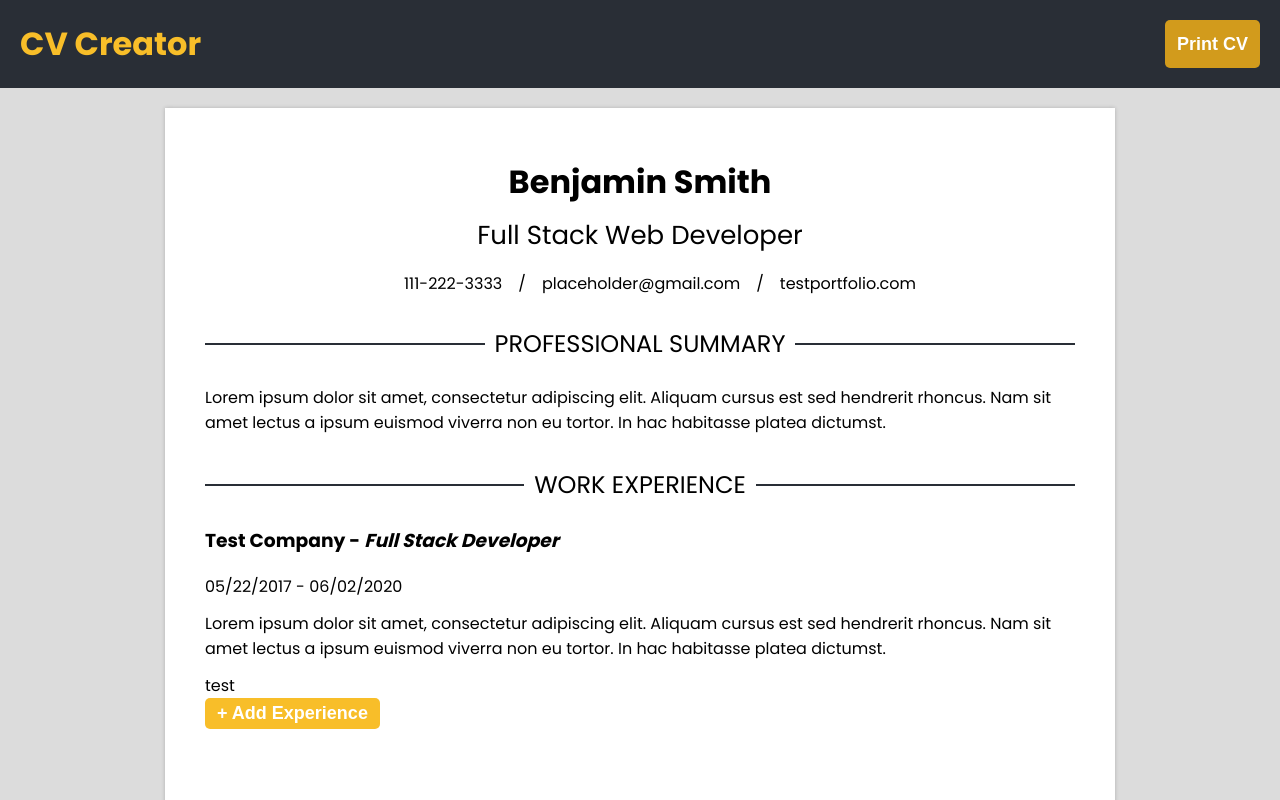
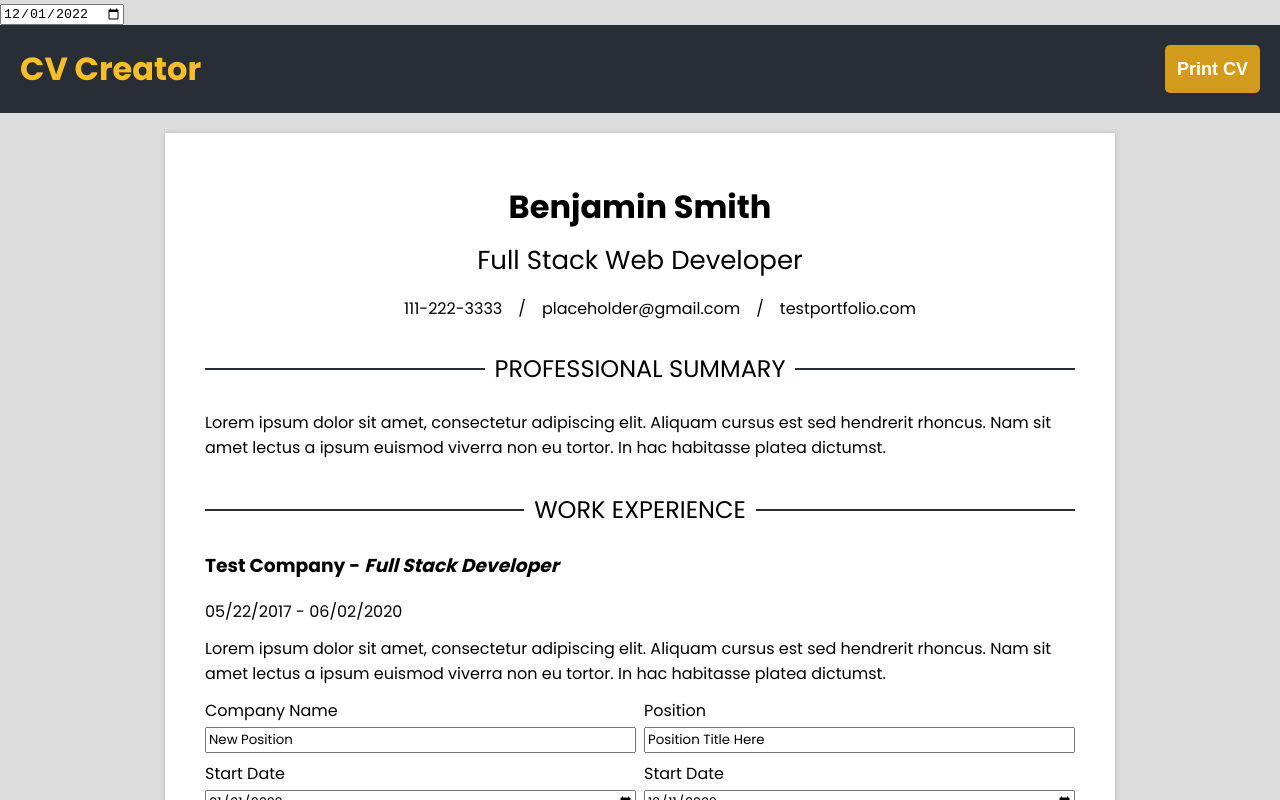
Before and after one commit to bst003/cv-project, a React (Create React App) app: page / in a window 1280 px wide. Both pictures are taken after a click on the button "+ Add Experience". Shown: the top 800 px of the page. Built offline with nearby package versions, Linux system fonts and the light colour scheme.

Commit message:
Set up edit form for Experience

```diff
--- a/public/index.html
+++ b/public/index.html
@@ -2,19 +2,34 @@
 <html lang="en">
     <head>
         <meta charset="utf-8" />
-        <link rel="icon" href="%PUBLIC_URL%/favicon.ico" />
-        <meta name="viewport" content="width=device-width, initial-scale=1" />
-        <meta name="theme-color" content="#000000" />
+        <link
+            rel="icon"
+            href="%PUBLIC_URL%/favicon.ico"
+        />
+        <meta
+            name="viewport"
+            content="width=device-width, initial-scale=1"
+        />
+        <meta
+            name="theme-color"
+            content="#000000"
+        />
         <meta
             name="description"
             content="Web site created using create-react-app"
         />
-        <link rel="apple-touch-icon" href="%PUBLIC_URL%/logo192.png" />
+        <link
+            rel="apple-touch-icon"
+            href="%PUBLIC_URL%/logo192.png"
+        />
         <!--
       manifest.json provides metadata used when your web app is installed on a
       user's mobile device or desktop. See https://developers.google.com/web/fundamentals/web-app-manifest/
     -->
-        <link rel="manifest" href="%PUBLIC_URL%/manifest.json" />
+        <link
+            rel="manifest"
+            href="%PUBLIC_URL%/manifest.json"
+        />
 
         <!-- Font Awesome -->
         <script
@@ -22,8 +37,15 @@
             crossorigin="anonymous"
         ></script>
 
-        <link rel="preconnect" href="https://fonts.googleapis.com" />
-        <link rel="preconnect" href="https://fonts.gstatic.com" crossorigin />
+        <link
+            rel="preconnect"
+            href="https://fonts.googleapis.com"
+        />
+        <link
+            rel="preconnect"
+            href="https://fonts.gstatic.com"
+            crossorigin
+        />
         <link
             href="https://fonts.googleapis.com/css2?family=Poppins:wght@400;500;600;700&display=swap"
             rel="stylesheet"
@@ -42,6 +64,11 @@
     <body>
         <noscript>You need to enable JavaScript to run this app.</noscript>
 
+        <input
+            type="date"
+            value="2022-12-01"
+        />
+
         <div id="root"></div>
         <!--
       This HTML file is a template.
--- a/src/components/CvExperiences.jsx
+++ b/src/components/CvExperiences.jsx
@@ -76,34 +76,46 @@ class CvExperiences extends Component {
             editing: true,
             values: [
                 {
-                    value: "Test Company",
+                    companyName: [
+                        {
+                            value: "New Position",
                             name: "Company Name",
                             inputType: "text",
                             uniqid: uniqid(),
                         },
+                    ],
+                    position: [
                         {
-                    value: "Full Stack Developer",
+                            value: "Position Title Here",
                             name: "Position",
                             inputType: "text",
                             uniqid: uniqid(),
                         },
+                    ],
+                    startDate: [
                         {
-                    value: "05/22/2017",
+                            value: "01/01/2022",
                             name: "Start Date",
                             inputType: "date",
                             uniqid: uniqid(),
                         },
+                    ],
+                    endDate: [
                         {
-                    value: "06/02/2020",
-                    name: "End Date",
+                            value: "12/11/2022",
+                            name: "Start Date",
                             inputType: "date",
                             uniqid: uniqid(),
                         },
+                    ],
+                    description: [
                         {
-                    value: "Lorem ipsum dolor sit amet, consectetur adipiscing elit. Aliquam cursus est sed hendrerit rhoncus. Nam sit amet lectus a ipsum euismod viverra non eu tortor. In hac habitasse platea dictumst.",
+                            value: "Add your job description here",
                             name: "Description",
                             inputType: "textarea",
                             uniqid: uniqid(),
+                        },
+                    ],
                 },
             ],
             uniqid: uniqid(),
--- a/src/components/Experience.jsx
+++ b/src/components/Experience.jsx
@@ -21,43 +21,53 @@ class Experience extends Component {
         this.state = {
             editing,
             values,
-            uniqid: expId,
+            expId,
         };
     }
 
     render() {
         // const { editing, companyName, position, startDate, endDate, description } = this.state;
-        const { editing, values } = this.state;
+        const { editing, values, expId } = this.state;
 
         const { companyName, position, startDate, endDate, description } = values[0];
 
-        console.log(companyName);
+        const contents = () => {
+            let expContents;
 
-        const contents = () => {
-            console.log(this.state);
-            let expContents;
+            console.log(typeof values[0]);
 
             if (editing) {
                 const fieldsArray = [];
 
-                // Object.entries(this.state).forEach(([key, value]) => {
-                //     if (key !== "editing" && key !== "contactMethods") {
-                //         contentsArray.push(
-                //             <FormField
-                //                 key={value[0].uniqid}
-                //                 onInputChanged={this.onInputChange}
-                //                 inputKey={key}
-                //                 inputName={key}
-                //                 inputUniqid={value[0].uniqid}
-                //                 inputValue={value[0].value}
-                //                 inputType={value[0].inputType}
-                //             />
-                //         );
-                //     }
-                // });
+                Object.entries(values[0]).forEach(([key, value]) => {
+                    const valueData = value[0];
+
+                    if (key === "startDate" || key === "endDate") {
+                        const date = new Date(valueData.value);
+
+                        const formattedDate = date.toISOString().split("T")[0];
+
+                        valueData.value = formattedDate;
+                    }
+
+                    fieldsArray.push(
+                        <FormField
+                            key={valueData.uniqid}
+                            // onInputChanged={this.onContactInputChange}
+                            inputKey={key}
+                            inputName={valueData.name}
+                            inputValue={valueData.value}
+                            inputUniqid={valueData.uniqid}
+                            inputType={valueData.inputType}
+                        />
+                    );
+                });
 
                 expContents = (
-                    <form>
+                    <form
+                        className="cv-form"
+                        data-form-id={expId}
+                    >
                         {fieldsArray}
                         test
                     </form>
```
Lines whose indentation alone changed are shown as unchanged.
